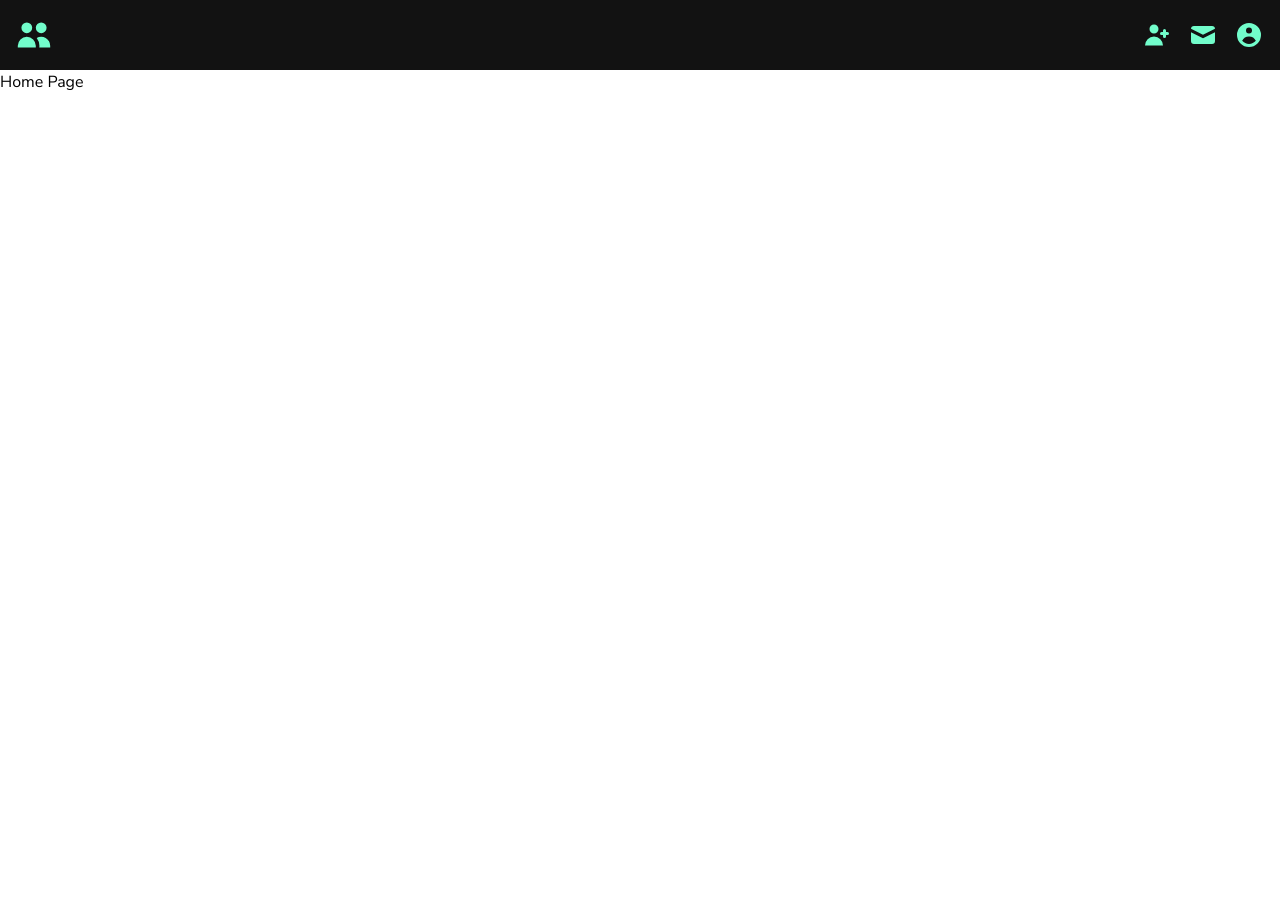
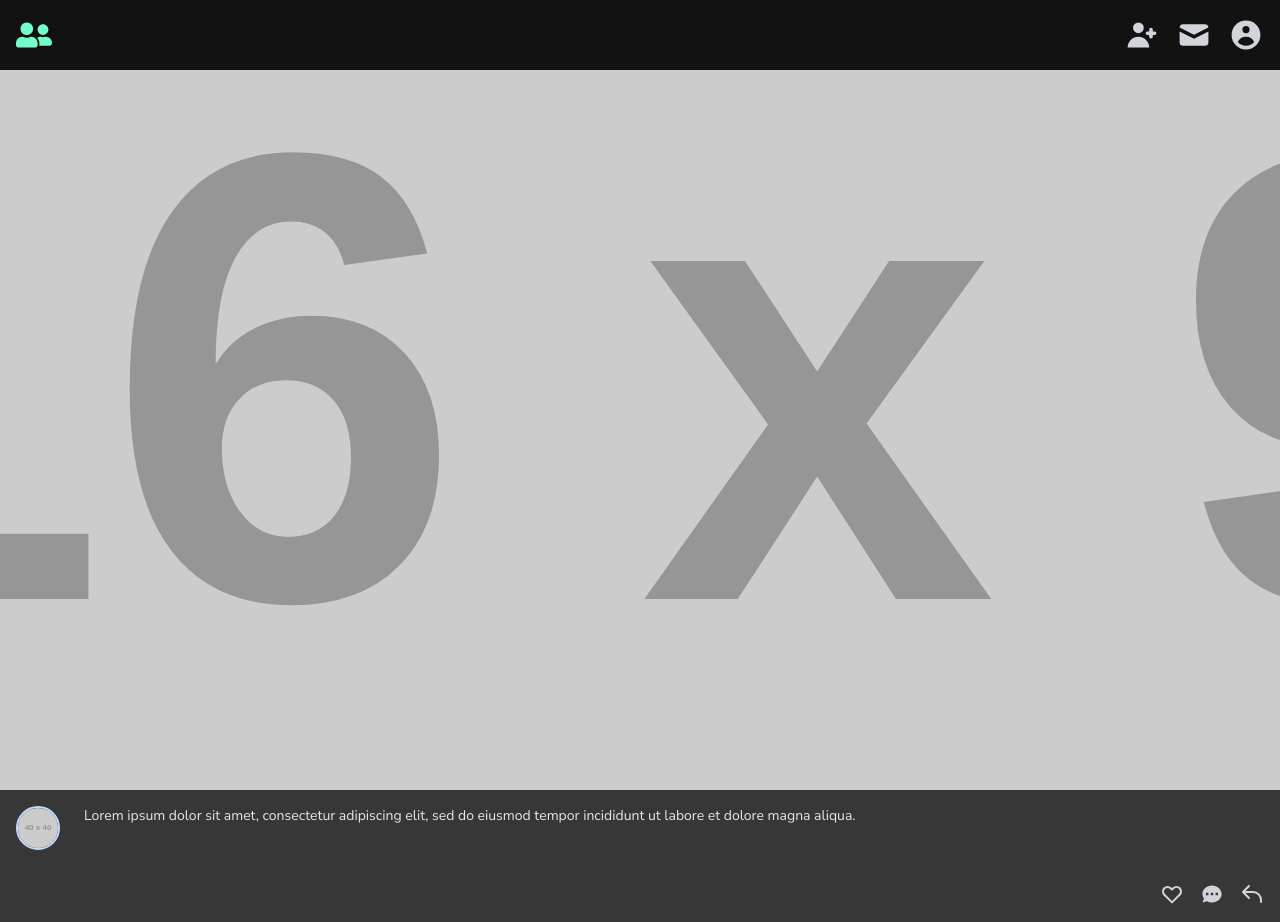
Before and after one commit to a-down/friends-db, a React (Create React App) app in the folder client/: page / in a window 1280 px wide. Before the commit the page ends 800 px from the top, so only its background shows below. Built offline with nearby package versions, Linux system fonts and the light colour scheme.

Commit message:
created Post component

```diff
--- a/client/src/components/Header.jsx
+++ b/client/src/components/Header.jsx
@@ -1,18 +1,19 @@
 import { useState } from "react"
 import { useUserContext } from "../ctx/UserContext"
-import { HiUsers, HiUserAdd, HiMail, HiUserCircle } from 'react-icons/hi'
+import { HiUserAdd, HiMail, HiUserCircle } from 'react-icons/hi'
+import { FaUserFriends} from 'react-icons/fa'
 
 export default function Header() {
   const { currUser, logout } = useUserContext()
 
   return (
     <header className="h-[70px] w-full bg-dark flex justify-between items-center px-4">
-      <HiUsers className='text-accent text-4xl' />
+      <FaUserFriends className='text-accent text-4xl' />
 
       <div className=" flex gap-4">
-        <HiUserAdd className='text-accent text-3xl' />
-        <HiMail className='text-accent text-3xl' />
-        <HiUserCircle className='text-accent text-3xl' />
+        <HiUserAdd className='text-gray-300 text-4xl' />
+        <HiMail className='text-gray-300 text-4xl' />
+        <HiUserCircle className='text-gray-300 text-4xl' />
       </div>
     </header>
   )
--- /dev/null
+++ b/client/src/components/Post.jsx
@@ -0,0 +1,28 @@
+import { HiOutlineHeart, HiHeart, HiChat, HiOutlineReply } from 'react-icons/hi'
+
+
+export default function Post() {
+
+
+  return (
+    <div className=" w-full flex flex-col item-stretch bg-red-400">
+      <img src="https://placehold.co/16x9" className="aspect-video"/>
+
+      <div>
+        <div className=" bg-dark-gray flex gap-6 p-4">
+          <img src="https://placehold.co/40" className="rounded-full border-2 border-blue-200" />
+          <p className="text-gray-200 text-sm">Lorem ipsum dolor sit amet, consectetur adipiscing elit, sed do eiusmod tempor incididunt ut labore et dolore magna aliqua. </p>
+        </div>
+
+        <div className=" bg-dark-gray flex justify-end gap-4 p-4">
+
+          {/* if post.upvotes does not include currUser._id, render outline heart */}
+
+          <HiOutlineHeart className=' text-2xl text-gray-300' />
+          <HiChat className=' text-2xl text-gray-300' />
+          <HiOutlineReply className=' text-2xl text-gray-300' />
+        </div>
+      </div>
+    </div>
+  )
+}
--- a/client/src/components/index.js
+++ b/client/src/components/index.js
@@ -2,3 +2,4 @@
 
 
 export { default as Header } from "./Header"
+export { default as Post } from "./Post"
--- a/client/src/pages/HomePage.js
+++ b/client/src/pages/HomePage.js
@@ -1,7 +1,7 @@
 import { useState, useEffect } from "react"
 import { Link } from "react-router-dom";
 import { useUserContext } from "../ctx/UserContext"
-import { Header } from '../components'
+import { Header, Post } from '../components'
 
 export default function HomePage() {
   const { currUser } = useUserContext()
@@ -13,7 +13,7 @@ export default function HomePage() {
 
       <Header />
 
-      <h1>Home Page</h1>
+      <Post />
 
     </>
   )
```
